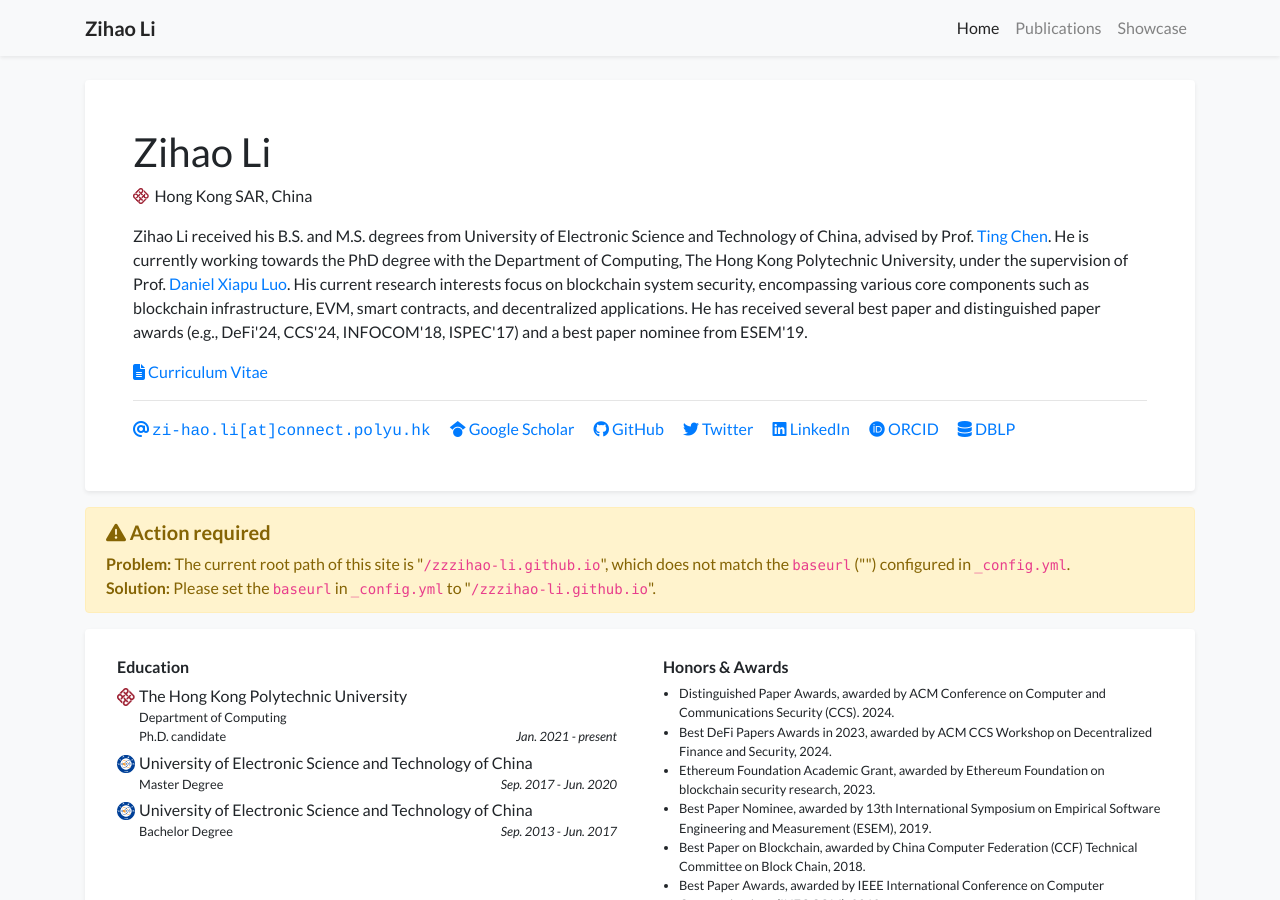
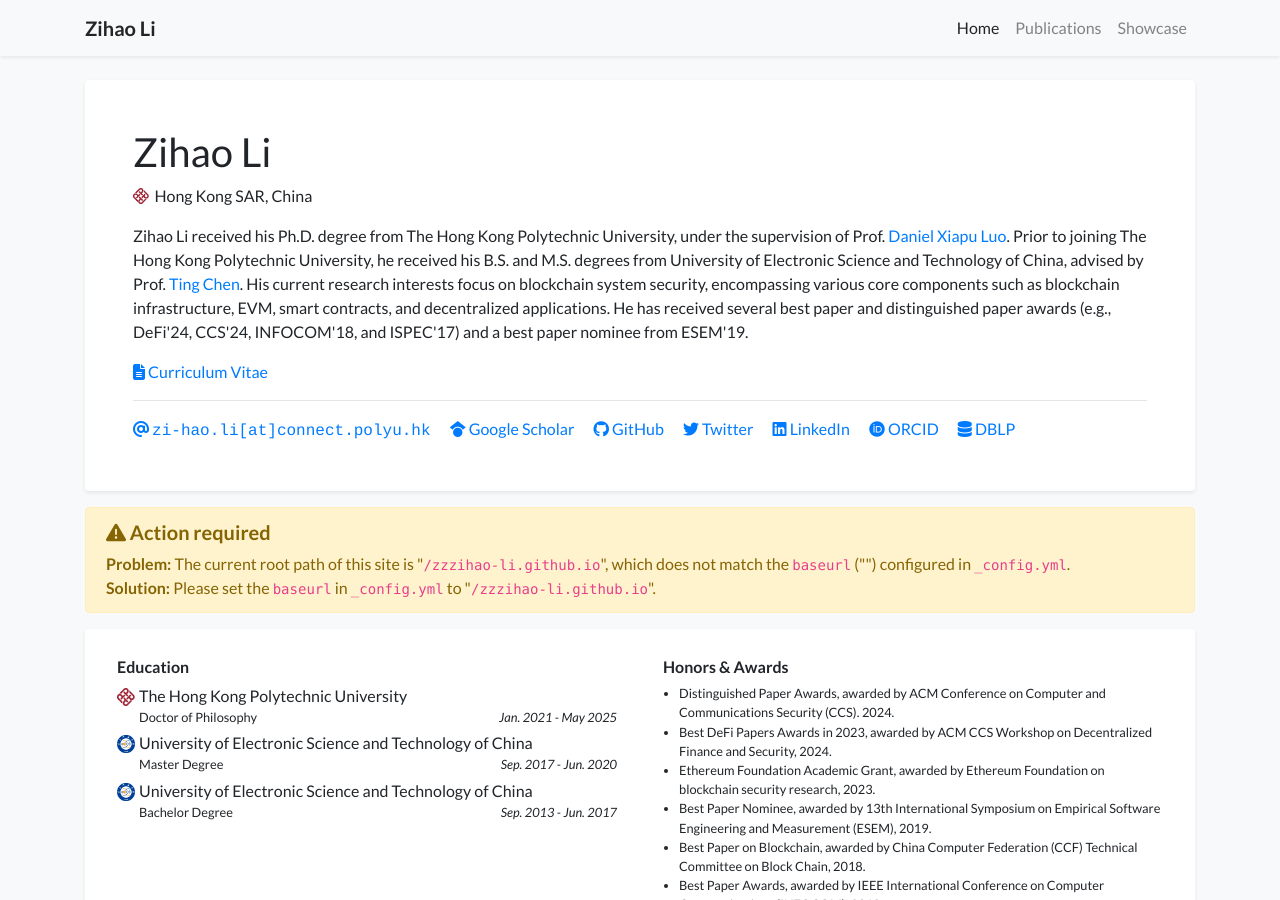
Before and after one commit to zzzihao-li/zzzihao-li.github.io, a Jekyll site: the page built from index.html, in a window 1280 px wide and 900 px high. Built offline with Jekyll 4.4.1, drawn with Linux system fonts in a browser that asks for light colours; nearby versions of some CDN libraries; a style sheet for code colours, icons or effects is not loaded.

Commit message:
Update profile.yml

```diff
--- a/_data/profile.yml
+++ b/_data/profile.yml
@@ -23,7 +23,7 @@ dblp: 175/8858-1.html
 short_bio_text_justify: false
 short_bio: >-
   <p>
-  Zihao Li received his B.S. and M.S. degrees from University of Electronic Science and Technology of China, advised by Prof. <a href="https://scholar.google.com/citations?user=nkjaN4QAAAAJ&hl=en" target="_blank">Ting Chen</a>. He is currently working towards the PhD degree with the Department of Computing, The Hong Kong Polytechnic University, under the supervision of Prof. <a href="https://www4.comp.polyu.edu.hk/~csxluo/" target="_blank">Daniel Xiapu Luo</a>. His current research interests focus on blockchain system security, encompassing various core components such as blockchain infrastructure, EVM, smart contracts, and decentralized applications. He has received several best paper and distinguished paper awards (e.g., DeFi'24, CCS'24, INFOCOM'18, ISPEC'17) and a best paper nominee from ESEM'19.
+  Zihao Li received his Ph.D. degree from The Hong Kong Polytechnic University, under the supervision of Prof. <a href="https://www4.comp.polyu.edu.hk/~csxluo/" target="_blank">Daniel Xiapu Luo</a>. Prior to joining The Hong Kong Polytechnic University, he received his B.S. and M.S. degrees from University of Electronic Science and Technology of China, advised by Prof. <a href="https://scholar.google.com/citations?user=nkjaN4QAAAAJ&hl=en" target="_blank">Ting Chen</a>. His current research interests focus on blockchain system security, encompassing various core components such as blockchain infrastructure, EVM, smart contracts, and decentralized applications. He has received several best paper and distinguished paper awards (e.g., DeFi'24, CCS'24, INFOCOM'18, and ISPEC'17) and a best paper nominee from ESEM'19.
   </p>
 
 # portrait_url: /assets/images/photos/profile.jpg
@@ -33,10 +33,8 @@ short_bio: >-
 education:
 - name: The Hong Kong Polytechnic University
   logo: /assets/images/badges/PolyU.png
-  position: >-
-    Department of Computing <br/>
-    Ph.D. candidate
-  date: Jan. 2021 - present
+  position: Doctor of Philosophy
+  date: Jan. 2021 - May 2025
 - name: University of Electronic Science and Technology of China
   logo: /assets/images/badges/UESTC.png
   position: Master Degree
```
